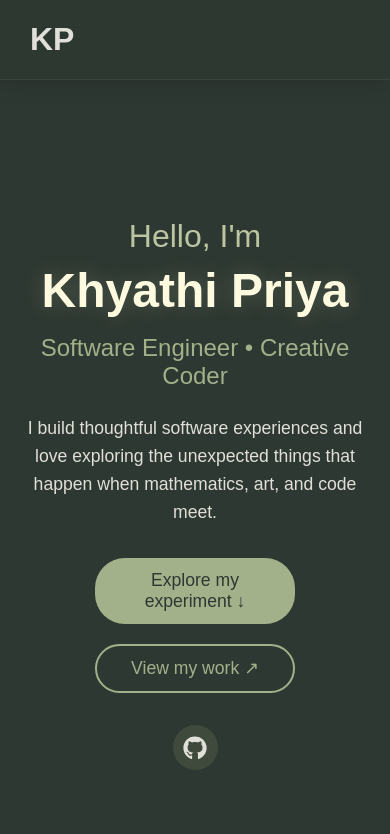
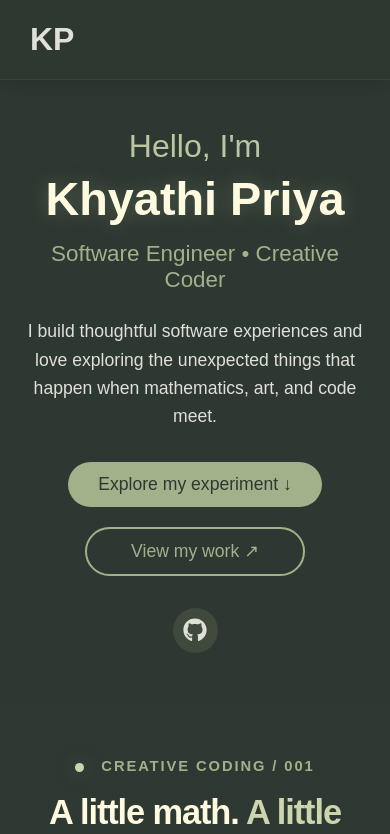
Before and after one commit to khyathiPriya6/myPortfolio, a React (Create React App) app: page / in a window 390 px wide. Shown: the top 834 px of the page. Built offline with nearby package versions, Linux system fonts and the light colour scheme; a web font is replaced by a local one.

Commit message:
Balance the homepage hero with full-width animated artwork

```diff
--- a/src/components/Home/index.css
+++ b/src/components/Home/index.css
@@ -139,3 +139,22 @@
     width: 200px;
   }
 }
+
+
+/* Hero spacing keeps the animated experiment visible soon after arrival. */
+.home-container {
+  min-height: min(76vh, 690px);
+  padding: 3.5rem 24px 2.5rem;
+  scroll-margin-top: 80px;
+}
+.home-content {max-width: 880px;}
+.greeting {margin-top: 0;}
+.name {font-size: clamp(3.4rem, 7vw, 5.8rem);line-height: 1.12;}
+.title {font-size: clamp(1.4rem, 3vw, 2.2rem);}
+.description {max-width: 720px;}
+.cta-button {display: inline-flex;align-items:center;justify-content:center;}
+@media (max-width: 768px) {
+  .home-container {min-height: 70vh;padding: 3rem 20px;}
+  .name {font-size: clamp(2.8rem, 12vw, 4rem);}
+  .cta-button {width: auto;min-width: 220px;}
+}
```
